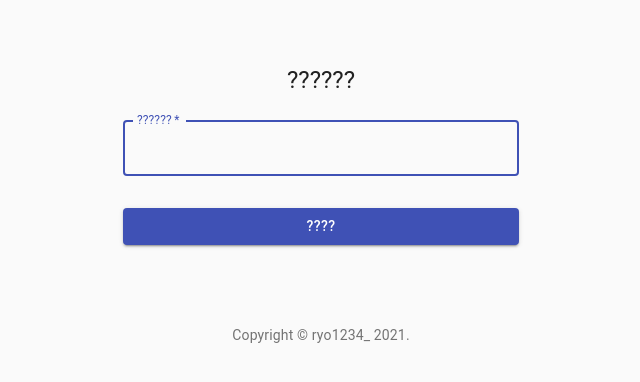
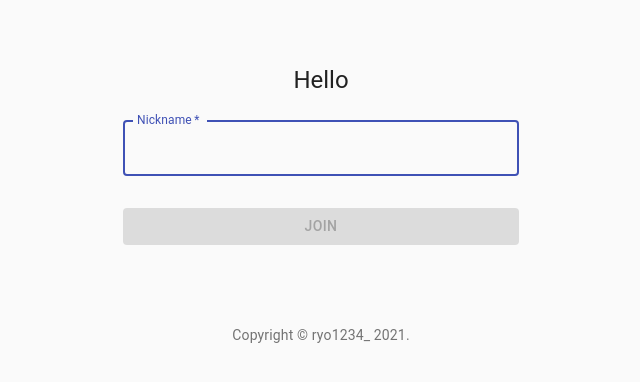
Before and after one commit to ryo-py/idobatakaigi-firebase-react, a React (Create React App) app: page / in a window 1280 px wide. Shown: the top 382 px of the page, without its empty margins (319-959 px from the left). Built offline with nearby package versions, Linux system fonts and the light colour scheme.

Commit message:
join button click event disabled

```diff
--- a/src/components/Signin.js
+++ b/src/components/Signin.js
@@ -1,4 +1,4 @@
-import React from "react";
+import React, { useState, useEffect } from "react";
 import Button from "@material-ui/core/Button";
 import CssBaseline from "@material-ui/core/CssBaseline";
 import TextField from "@material-ui/core/TextField";
@@ -42,6 +42,15 @@
 }));
 
 export default function SignIn({ setName }) {
+  const [disabled, setDisabled] = useState(true);
+  const [string, setString] = useState("");
+  console.log({ disabled, string });
+
+  useEffect(() => {
+    const disabled = string === "";
+    setDisabled(disabled);
+  }, [string]);
+
   const classes = useStyles();
 
   return (
@@ -49,7 +58,7 @@
       <CssBaseline />
       <div className={classes.paper}>
         <Typography component="h1" variant="h5">
-          ??????
+          Hello
         </Typography>
         <form className={classes.form} noValidate>
           <TextField
@@ -58,9 +67,10 @@
             required
             fullWidth
             id="name"
-            label="??????"
+            label="Nickname"
             name="email"
             autoFocus
+            onChange={(e) => setString(e.target.value)}
           />
           <Button
             type="submit"
@@ -68,8 +78,9 @@
             variant="contained"
             color="primary"
             className={classes.submit}
+            disabled={disabled}
           >
-            ????
+            Join
           </Button>
         </form>
       </div>
```
